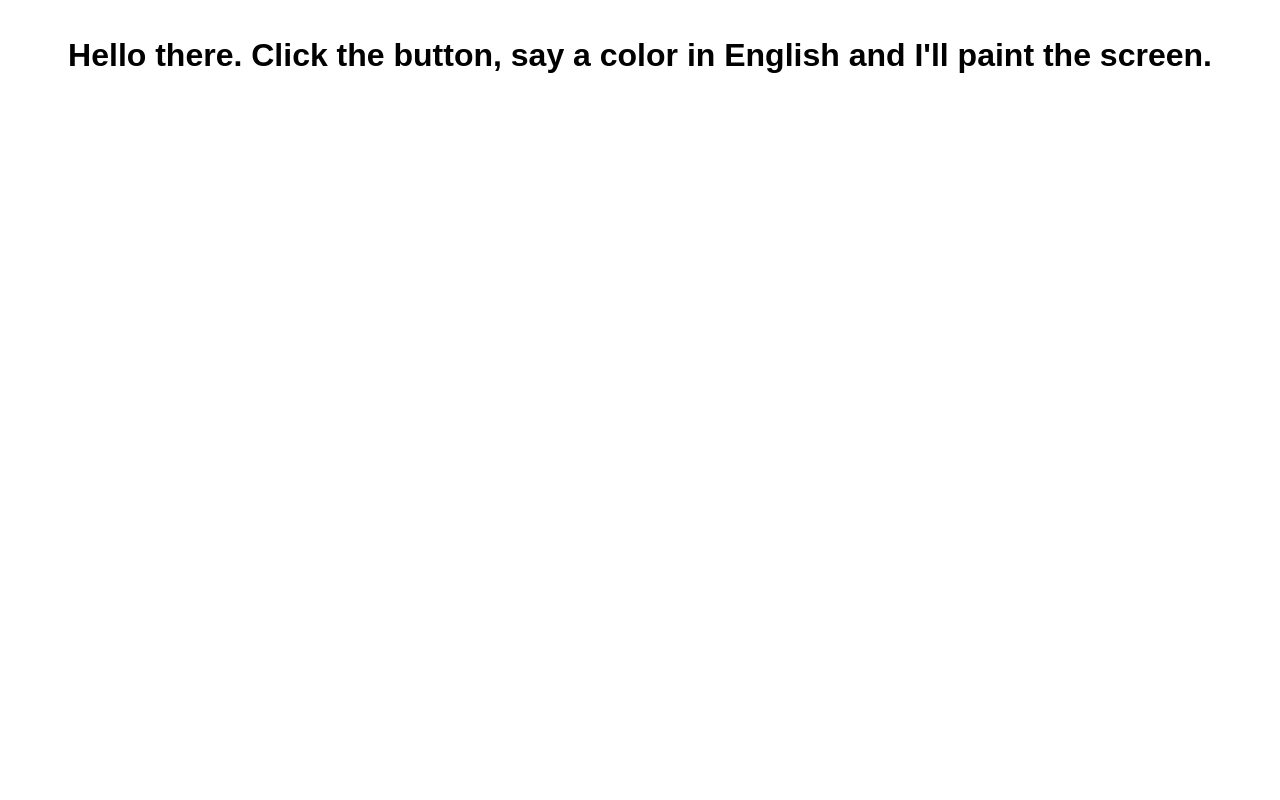
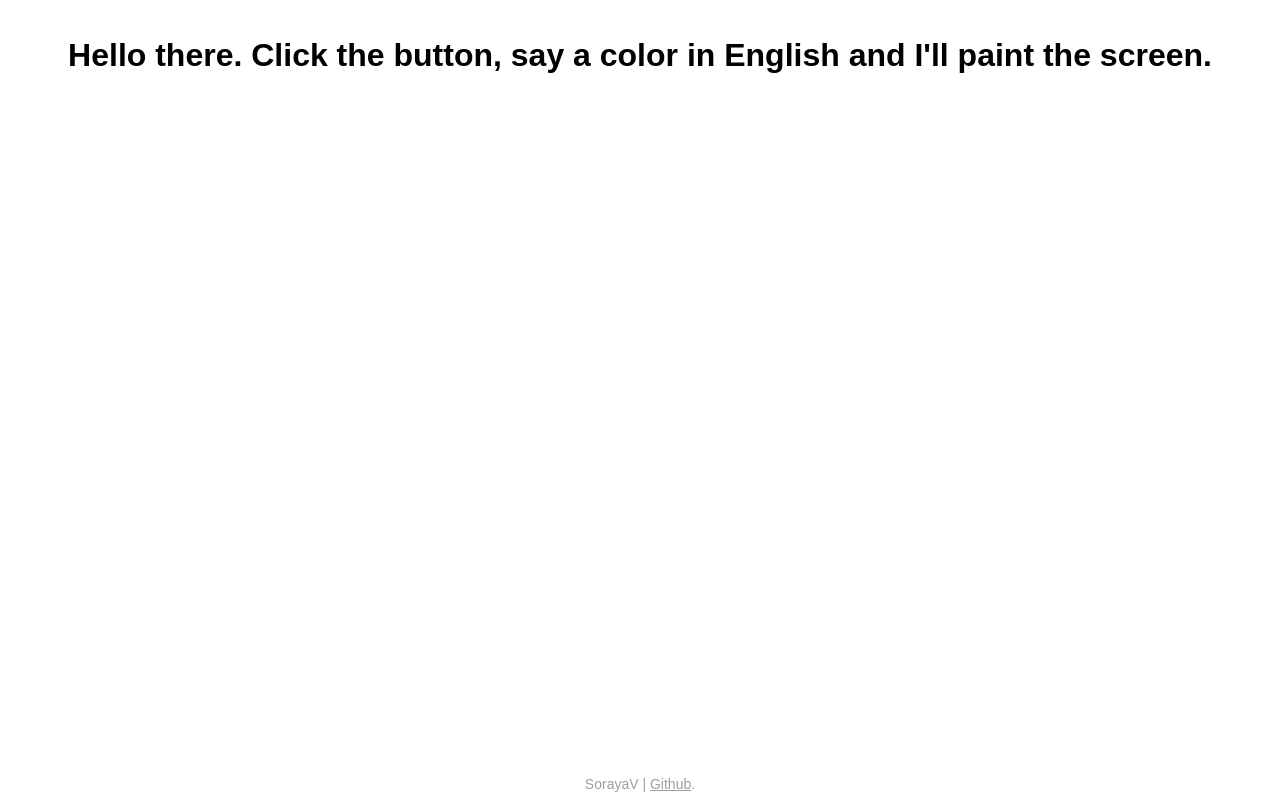
Before and after one commit to sorayav/paint-my-screen, a plain HTML site: page index.html in a window 1280 px wide. Drawn offline with Linux system fonts and the light colour scheme; a web font is replaced by a local one.

Commit message:
Add minor styling

```diff
--- a/app/styles.scss
+++ b/app/styles.scss
@@ -39,6 +39,17 @@ body {
   }
 }
 
+.footer {
+  position: absolute;
+  bottom: .5rem;
+  font-size: .875rem;
+  color: #9e9e9e;
+
+  a {
+    color: #9e9e9e;
+  }
+}
+
 .hide {
   visibility: hidden;
   height: 0px;
--- a/index.html
+++ b/index.html
@@ -19,7 +19,7 @@
     <output name="result"></output>
   </main class="main">
 
-  <footer></footer>
+  <footer class="footer">SorayaV | <a href="https://github.com/sorayav/paint-my-screen" target="_blank">Github</a>.</footer>
   <script src="/app/app.js"></script>
 </body>
 </html>
```
Also changed, not shown: app/styles.css.
